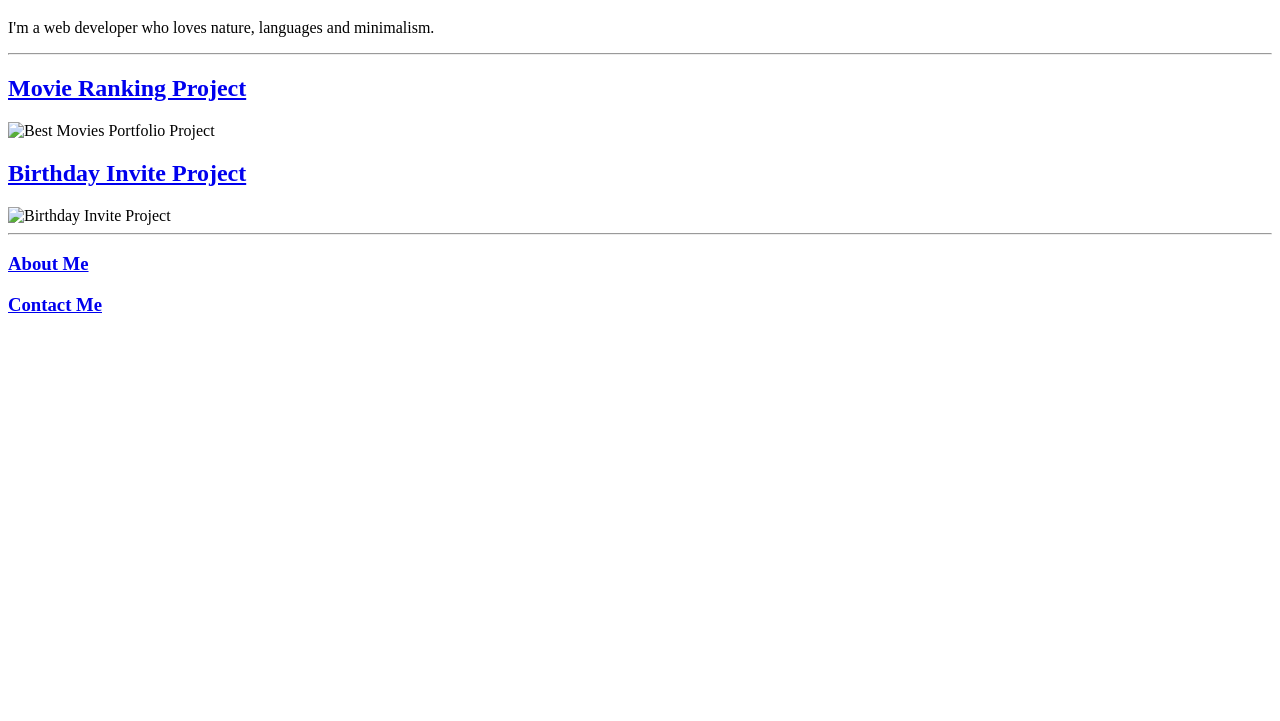
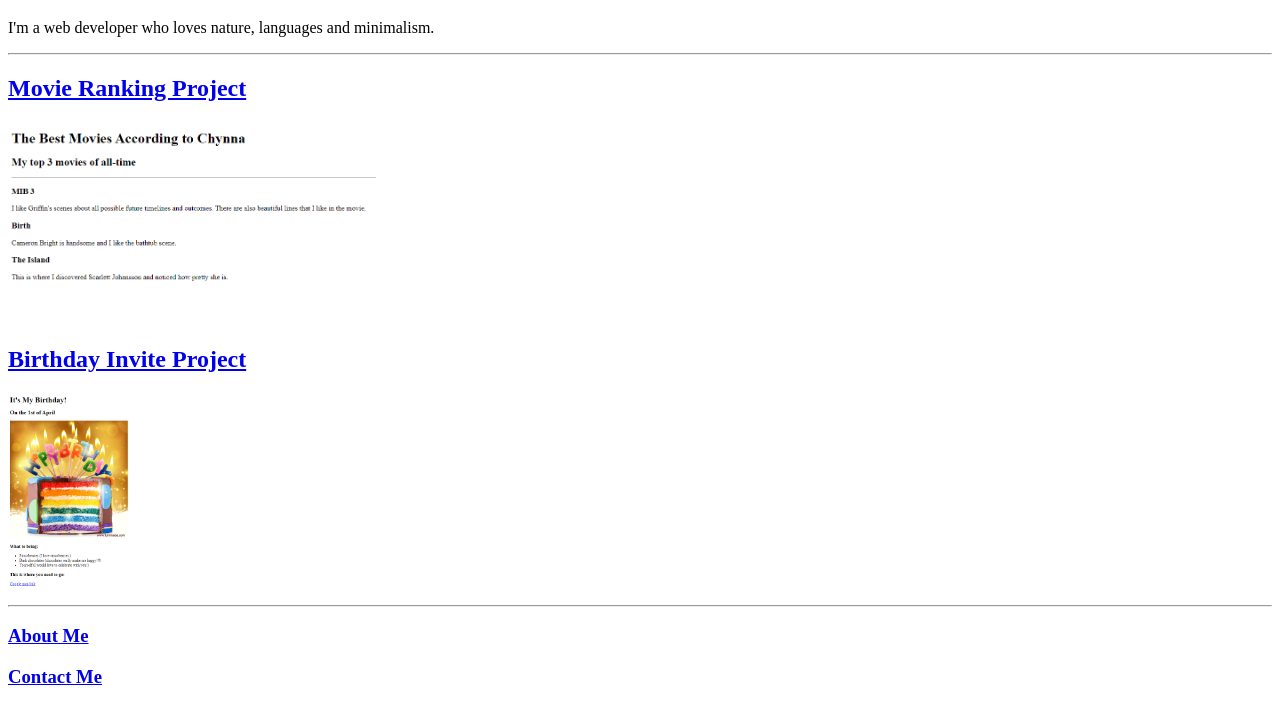
Before and after one commit to leaesguerragithub/html-portfolio, a plain HTML site: page index.html in a window 1280 px wide. Shown: the part 61-782 px from the top of the page. Drawn offline with Linux system fonts and the light colour scheme.

Commit message:
Update index.html

```diff
--- a/index.html
+++ b/index.html
@@ -15,7 +15,7 @@
       <a href="best movies.html">Movie Ranking Project</a>
     </h2>
     <img
-      src="images exercise 11/Portfolio The Best Movies.PNG"
+      src="images exercise 11/best-movies.png"
       alt="Best Movies Portfolio Project"
       style="height: 200px"
     />
@@ -24,7 +24,7 @@
       <a href="birthday invite.html">Birthday Invite Project</a>
     </h2>
     <img
-      src="images exercise 11/Portfolio Bday Invite.PNG"
+      src="images exercise 11/birthday-invite.png"
       alt="Birthday Invite Project"
       style="height: 200px"
     />
```
